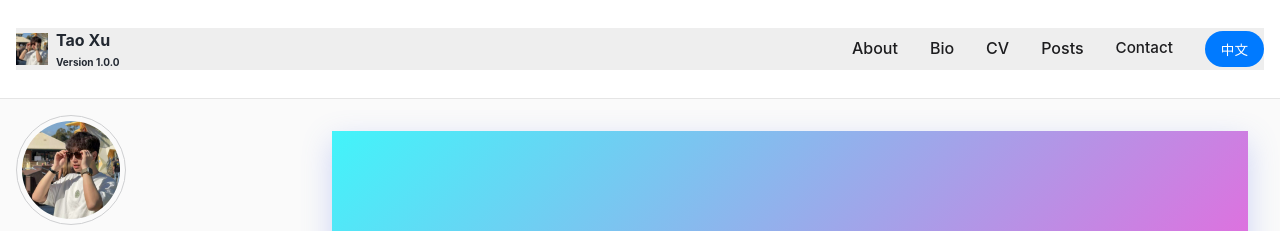
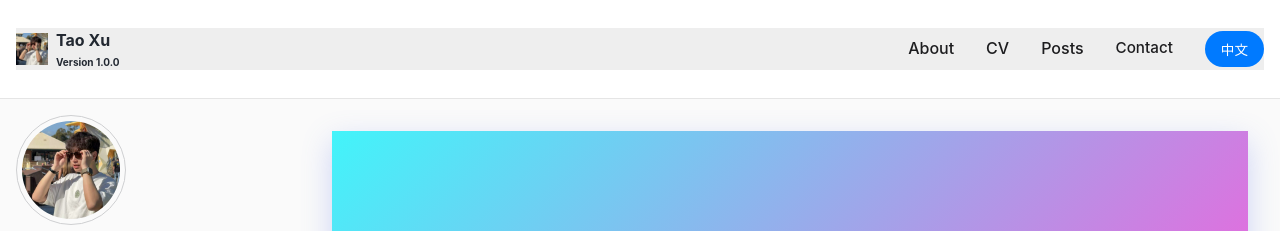
Before and after one commit to taoxee/taoxee.github.io, a Jekyll site: the page built from _pages/contact.md, in a window 1280 px wide and 900 px high. Shown: the top 231 px of the window. Built offline with Jekyll 4.4.1, drawn with Linux system fonts in a browser that asks for light colours; cached includes are drawn as plain includes.

Commit message:
fix: Remove Bio page from navigation menu
- Comment out Bio page link in navigation.yml
- Bio page is already hidden with 'published: false'
- Navigation menu now only shows: About, CV, Posts, Contact
- Prevents users from accessing hidden Bio page

```diff
--- a/_data/navigation.yml
+++ b/_data/navigation.yml
@@ -4,8 +4,8 @@ main:
   #   url: /
   - title: '<span data-translate="About">About</span>'
     url: /about/
-  - title: '<span data-translate="Bio">Bio</span>'
-    url: /bio/
+  # - title: '<span data-translate="Bio">Bio</span>'
+  #   url: /bio/
   - title: '<span data-translate="CV">CV</span>'
     url: /cv/
   - title: '<span data-translate="Posts">Posts</span>'
```
